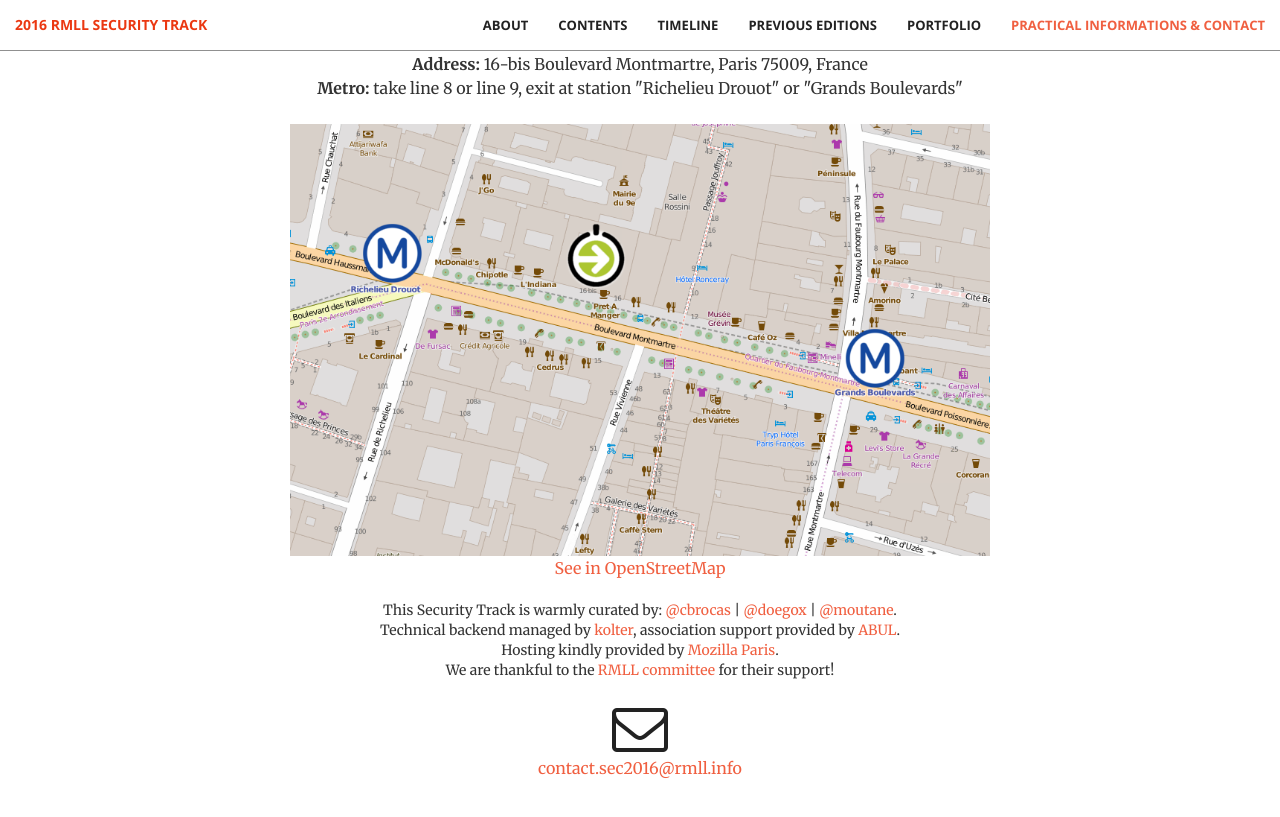
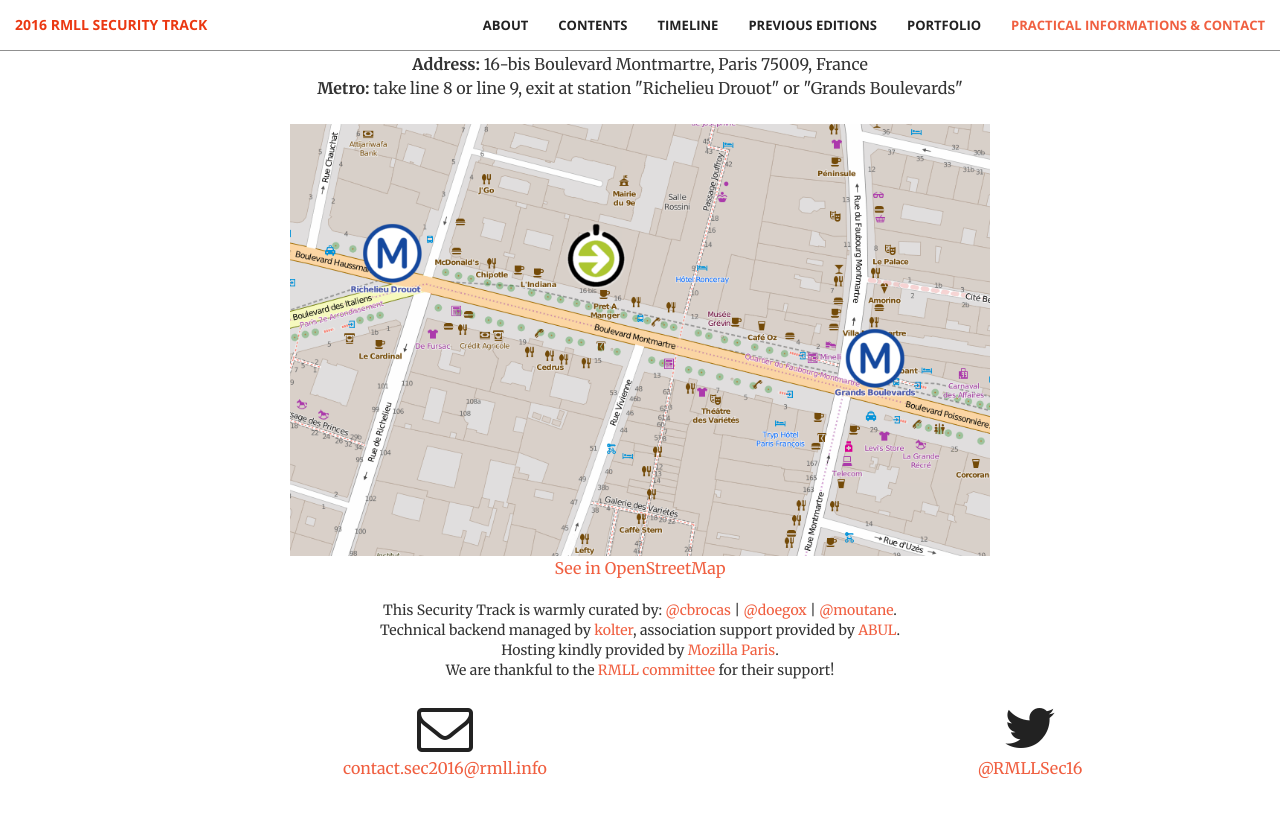
Before and after one commit to EduCodeBe/sec2016, a Jekyll site: the page built from index.html, in a window 1280 px wide and 900 px high, scrolled down 4852 px. Shown: the top 817 px of the window. Built offline with Jekyll 4.4.1, drawn with Linux system fonts in a browser that asks for light colours.

Commit message:
add twitter contact

```diff
--- a/_includes/contact.html
+++ b/_includes/contact.html
@@ -19,13 +19,19 @@
               This Security Track is warmly curated by: <a href="https://twitter.com/cbrocas">@cbrocas</a> | <a href="https://twitter.com/doegox">@doegox</a> | <a href="https://twitter.com/moutane">@moutane</a>.<br>
               Technical backend managed by <a href="https://openics.org/blog/">kolter</a>, association support provided by <a href="http://www.abul.org/">ABUL</a>.<br>
               Hosting kindly provided by <a href="https://twitter.com/MozillaParis">Mozilla Paris</a>.<br>
-              We are thankful to the <a href="http://comite.rmll.info/">RMLL committee</a> for their support!<br><br>
+              We are thankful to the <a href="http://comite.rmll.info/Les-RMLL-en-2016.html">RMLL committee</a> for their support!<br><br>
         </div>
-        <div class="col-lg-8 col-lg-offset-2 text-center">
+        <div class="col-lg-4 col-lg-offset-2 text-center">
             <a href="mailto:{{ site.email }}">
             <i class="fa fa-envelope-o fa-3x wow bounceIn" data-wow-delay=".1s"></i>
                 <p>{{ site.email }}</p>
             </a>
         </div>
+        <div class="col-lg-4 col-lg-offset-2 text-center">
+            <a href="https://twitter.com/rmllsec16">
+            <i class="fa fa-twitter fa-3x wow bounceIn" data-wow-delay=".1s"></i>
+                <p>@RMLLSec16</p>
+            </a>
+        </div>
     </div>
 </section>
```
